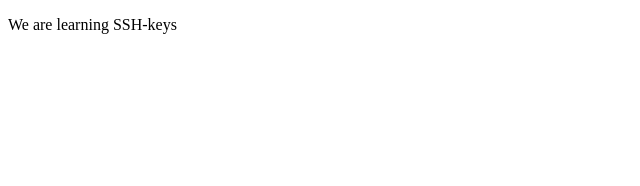
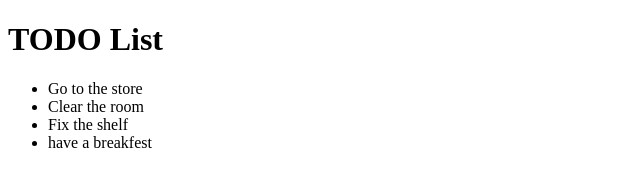
Before and after one commit to batateratika/lab8, a plain HTML site: page index.html in a window 1280 px wide. Shown: the whole page, without its empty margins (0-640 px from the left). Drawn offline with Linux system fonts and the light colour scheme.

Commit message:
added a list in index.html

```diff
--- a/index.html
+++ b/index.html
@@ -5,6 +5,12 @@
         <title>lab8</title>
     </head>
     <body>
-        <p>We are learning SSH-keys</p>
+        <h1>TODO List</h1>
+        <ul>
+            <li>Go to the store</li>
+            <li>Clear the room</li>
+            <li>Fix the shelf</li>
+            <li>have a breakfest</li>
+        </ul>
     </body>
 </html>
```
